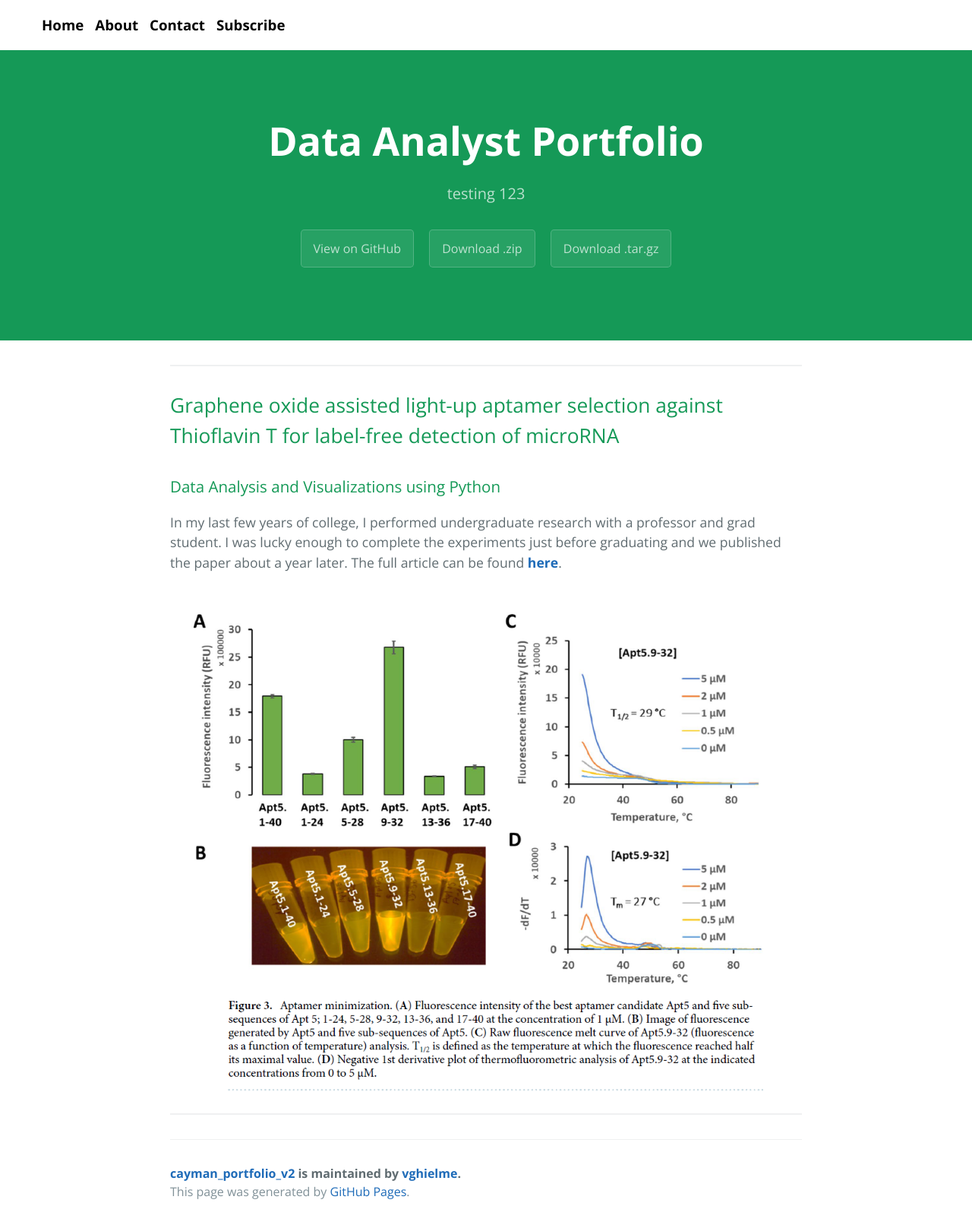
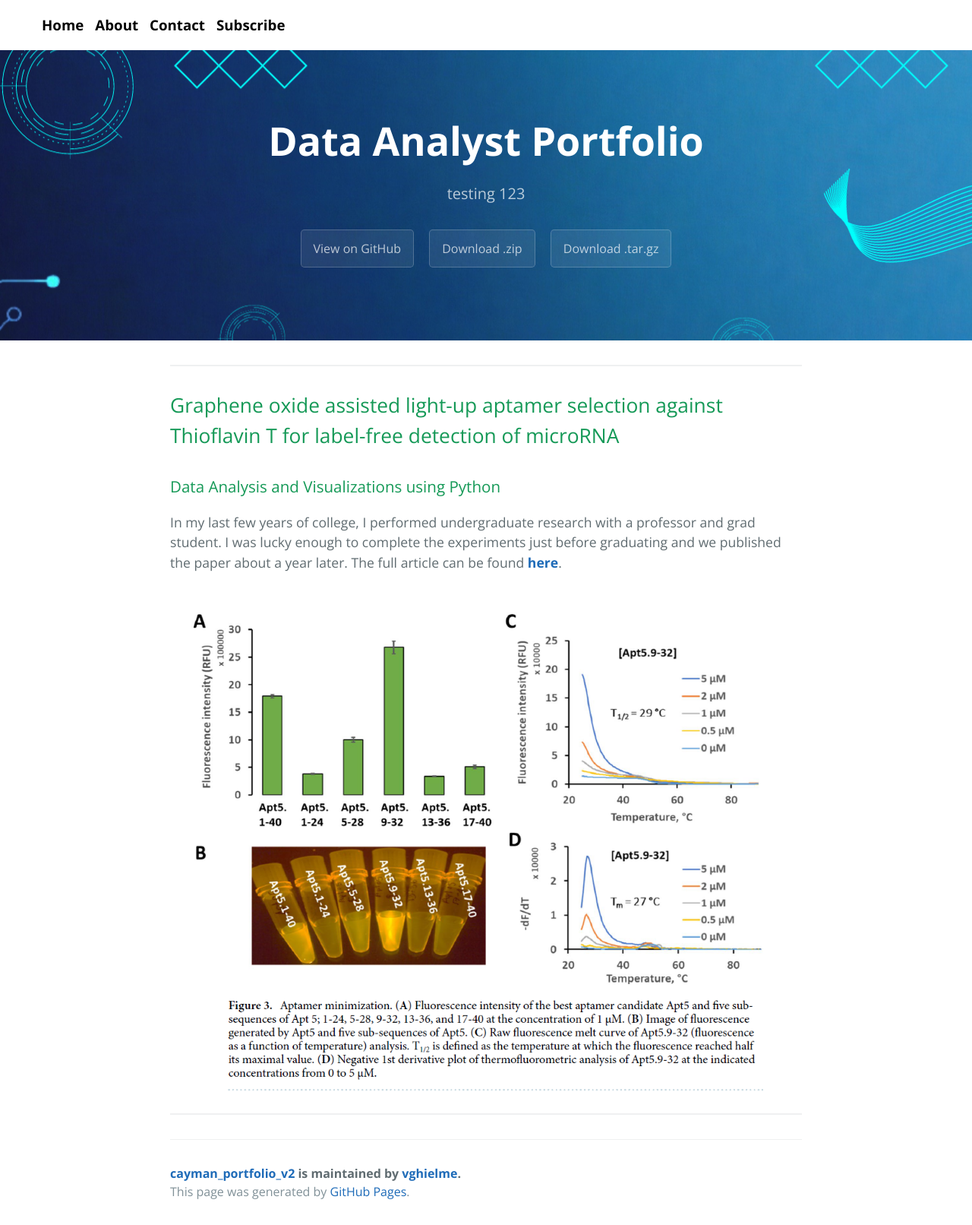
Before and after one commit to vghielme/cayman_portfolio_v2, a Jekyll site: the page built from index.md, in a window 1280 px wide. Shown: the whole page at 76% size. Built offline with Jekyll 4.4.1, drawn with Linux system fonts in a browser that asks for light colours.

Commit message:
Update jekyll-theme-cayman.scss

```diff
--- a/_sass/jekyll-theme-cayman.scss
+++ b/_sass/jekyll-theme-cayman.scss
@@ -108,8 +108,9 @@ a {
 .page-header {
   color: $header-heading-color;
   text-align: center;
-  background-color: $header-bg-color;
-  background-image: url('../images/thumbnail.png');
+  background-color: 000000;
+  background-image: url("/images/thumbnail.png");
+  background-position: center;
   min-height: 120px;
   min-width:350px;
 
```
